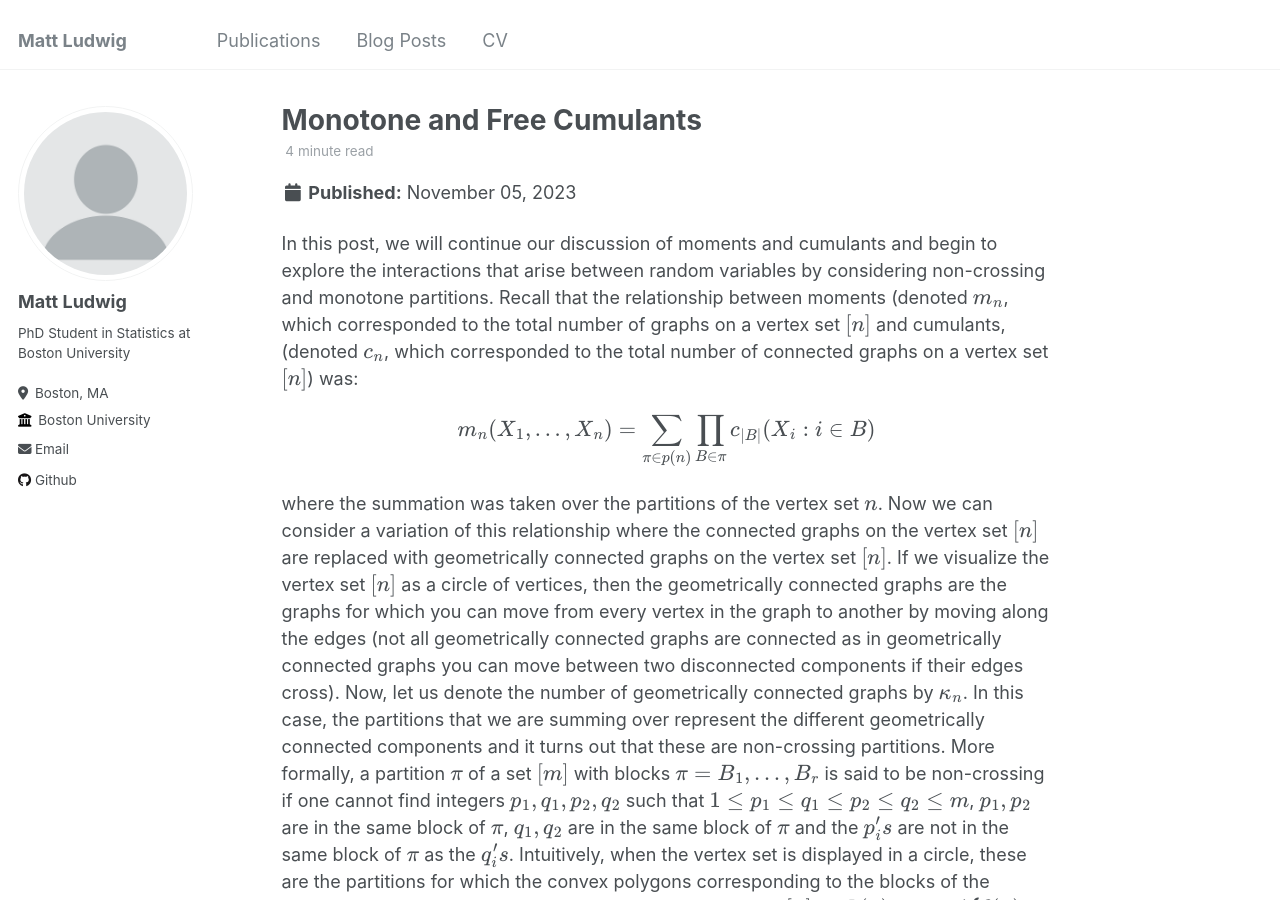
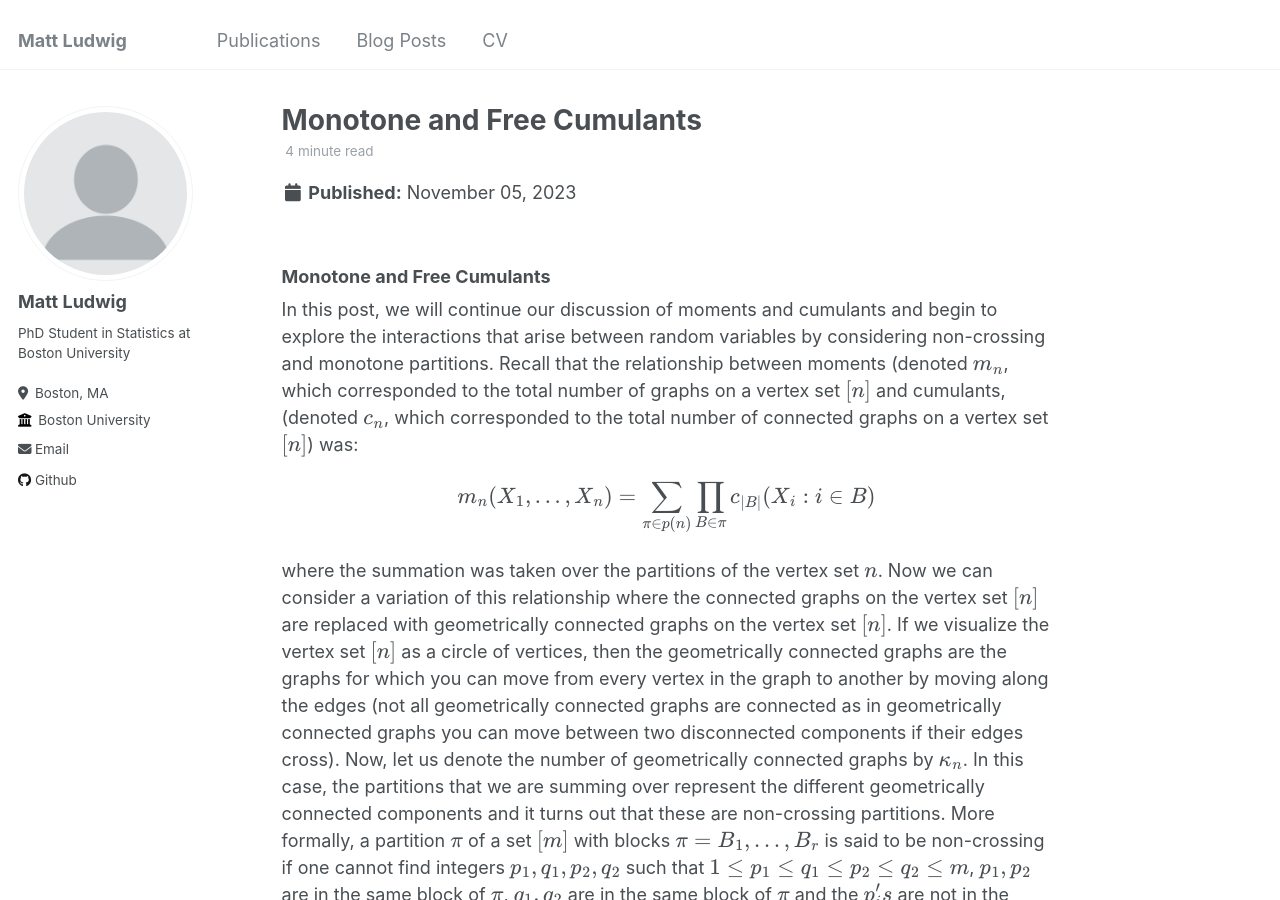
Before and after one commit to giwdulttam/giwdulttam.github.io2, a Jekyll site: the page built from _posts/2023-11-05-Monotone-and-Free-Cumulants.md, in a window 1280 px wide and 900 px high. Built offline with Jekyll 4.4.1, drawn with Linux system fonts in a browser that asks for light colours; formulas are drawn with MathJax 3.

Commit message:
Update 2023-11-05-Monotone-and-Free-Cumulants.md

```diff
--- a/_posts/2023-11-05-Monotone-and-Free-Cumulants.md
+++ b/_posts/2023-11-05-Monotone-and-Free-Cumulants.md
@@ -6,6 +6,8 @@ tags:
   -Cumulants
   -Free Cumulants
 ---
+
+### Monotone and Free Cumulants
 
 In this post, we will continue our discussion of moments and cumulants and begin to explore the interactions that arise between random variables by considering non-crossing and monotone partitions. Recall that the relationship between moments (denoted $m_n$, which corresponded to the total number of graphs on a vertex set $[n]$ and cumulants, (denoted $c_n$, which corresponded to the total number of connected graphs on a vertex set $[n]$) was:
 
```
